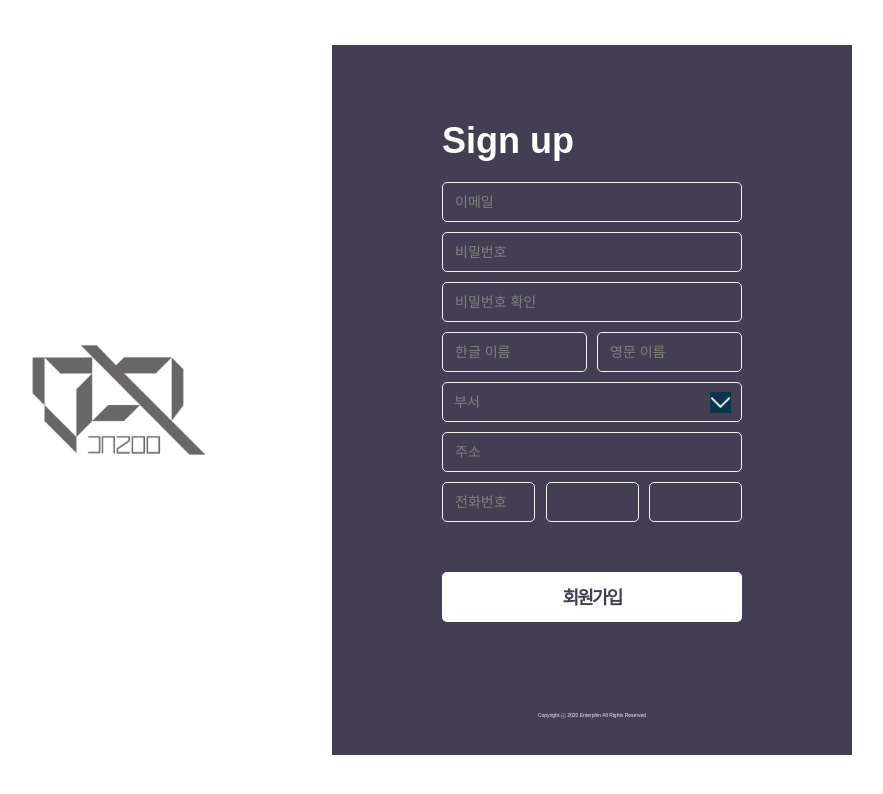
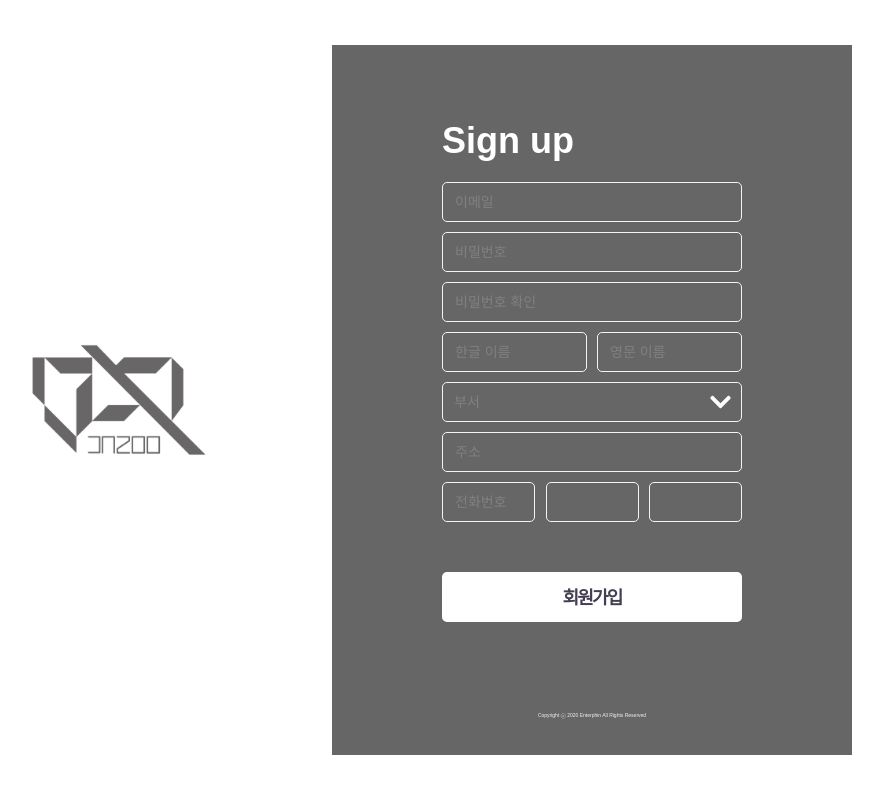
Before and after one commit to gvsteve24/intranet.service, a React (Create React App) app in the folder intranet-client/: page /register in a window 1280 px wide. Shown: the top 794 px of the page, without its empty margins (261-1144 px from the left). Built offline with nearby package versions, Linux system fonts and the light colour scheme; a web font is replaced by a local one.

Commit message:
design updated

```diff
--- a/intranet-client/src/Components/Register.js
+++ b/intranet-client/src/Components/Register.js
@@ -4,7 +4,7 @@ import validator from 'validator';
 import { useForm } from 'react-hook-form';
 import { useHistory } from 'react-router-dom';
 import styled, { css } from 'styled-components/macro';
-import img from '../image/chevron-down@2x.png';
+import img from '../image/chevron-down-solid.svg';
 
 const prodURL = 'https://gvsteve24-intranet-service.herokuapp.com';
 
@@ -14,7 +14,7 @@ const FormContainer = styled.div`
     color: #fff;
     display: flex;
     flex-flow: column;
-    background-color: #443E52;
+    background-color: #666;
     box-sizing: border-box;
     width: 520px;
     height: 710px;
@@ -55,7 +55,7 @@ const FormContainer = styled.div`
         height: 40px;
         border: 1px solid #f3f3f3;
         border-radius: 5px;
-        background-color: #443E52;
+        background-color: #666;
         padding: 8px 11px;
         margin-bottom: 10px;
         font-size: 14px;
@@ -99,7 +99,7 @@ const StyledInput = styled.input`
     height: 40px;
     border: 1px solid #f3f3f3;
     border-radius: 5px;
-    background-color: #443E52;
+    background-color: #666;
     padding: 12px;
     margin-bottom: 10px;
 
```
Also changed, not shown: intranet-client/src/image/chevron-down-solid.svg (added).
